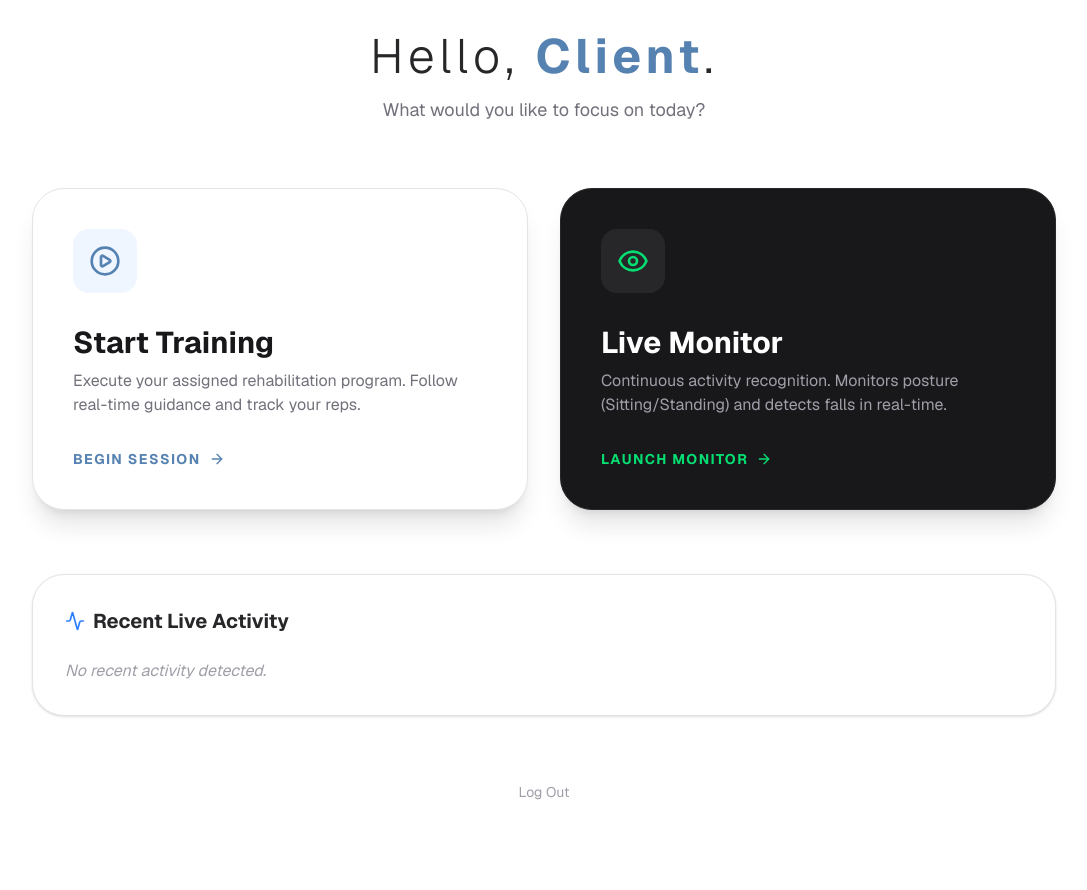
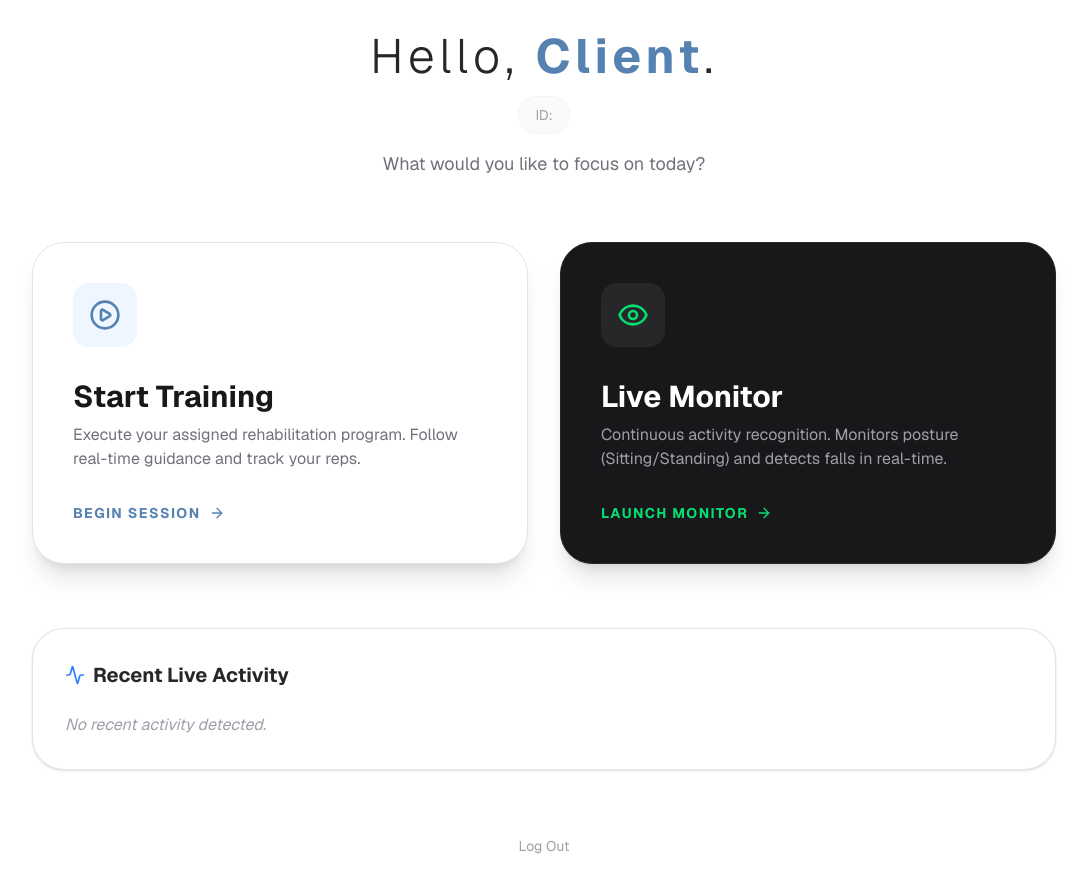
Before and after one commit to Hoirul23/straps-dev, a Next.js app: page /client in a window 1280 px wide. Shown: the whole page, without its empty margins (96-1183 px from the left). Before the commit the page ends 836 px from the top, so only its background shows below. Built offline with nearby package versions, Linux system fonts and the light colour scheme.

Commit message:
Feat: Show Client ID and Coach Name on Dashboard

```diff
--- a/app/api/users/[id]/route.ts
+++ b/app/api/users/[id]/route.ts
@@ -11,7 +11,8 @@ export async function GET(
         const id = params.id; // String ID
 
         const user = await prisma.users.findUnique({
-            where: { id: id }
+            where: { id: id },
+            include: { coach: true }
         });
 
         if (!user) {
--- a/app/client/page.tsx
+++ b/app/client/page.tsx
@@ -21,7 +21,20 @@ function ClientHub() {
         <div className="min-h-screen bg-background text-foreground p-8 font-sans selection:bg-primary/30 flex items-center justify-center">
             <div className="max-w-5xl w-full">
                 <header className="mb-16 text-center">
-                     <h1 className="text-5xl font-light tracking-widest text-zinc-800 mb-4">Hello, <span className="font-bold text-primary">{user?.name || 'Client'}</span>.</h1>
+                    <div className="flex flex-col items-center gap-2 mb-4">
+                        <h1 className="text-5xl font-light tracking-widest text-zinc-800">
+                             Hello, <span className="font-bold text-primary">{user?.name || 'Client'}</span>.
+                        </h1>
+                        <div className="flex items-center gap-4 text-sm text-zinc-400 mt-2 bg-zinc-50 px-4 py-2 rounded-full border border-zinc-100">
+                            <span>ID: <strong className="text-zinc-600">{user?.id}</strong></span>
+                            {user?.coach && (
+                                <>
+                                    <span className="w-1 h-1 bg-zinc-300 rounded-full"></span>
+                                    <span>Coach: <strong className="text-zinc-600">{user.coach.name}</strong></span>
+                                </>
+                            )}
+                        </div>
+                     </div>
                      <p className="text-zinc-500 text-lg">What would you like to focus on today?</p>
                 </header>
 
--- a/app/generated/client/internal/class.ts
+++ b/app/generated/client/internal/class.ts
@@ -23,7 +23,7 @@ const config: runtime.GetPrismaClientConfig = {
       "value": "prisma-client"
     },
     "output": {
-      "value": "/home/amin/Projects/tf_mv/new_har/unified-platform/app/generated/client",
+      "value": "/home/amin/Projects/tf_mv/new_har/straps-dev/app/generated/client",
       "fromEnvVar": null
     },
     "config": {
@@ -37,7 +37,7 @@ const config: runtime.GetPrismaClientConfig = {
       }
     ],
     "previewFeatures": [],
-    "sourceFilePath": "/home/amin/Projects/tf_mv/new_har/unified-platform/prisma/schema.prisma",
+    "sourceFilePath": "/home/amin/Projects/tf_mv/new_har/straps-dev/prisma/schema.prisma",
     "isCustomOutput": true
   },
   "relativePath": "../../../prisma",
--- a/lib/auth.tsx
+++ b/lib/auth.tsx
@@ -7,7 +7,11 @@ interface User {
   id: string; // Changed to string
   name: string;
   role: UserRole;
-  coach_id?: string | null; // Changed to string
+  coach_id?: string | null;
+  coach?: {
+    id: string;
+    name: string;
+  } | null;
 }
 
 interface AuthContextType {
```
